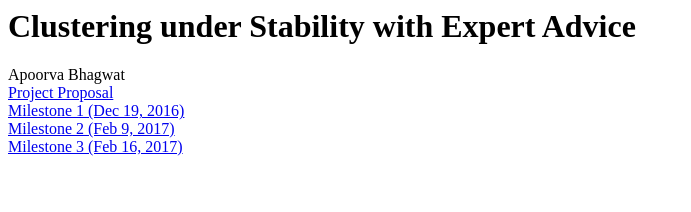
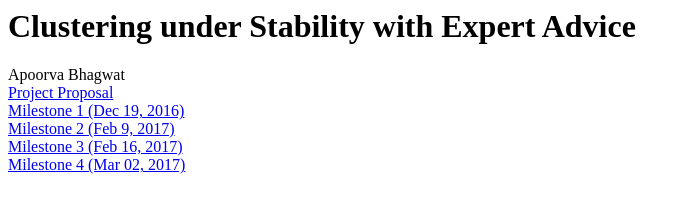
Before and after one commit to abhagwat/abhagwat.github.io, a plain HTML site: page index.html in a window 1280 px wide. Shown: the whole page, without its empty margins (0-691 px from the left). Drawn offline with Linux system fonts and the light colour scheme.

Commit message:
Adding March 02 milestone

```diff
--- a/index.html
+++ b/index.html
@@ -12,5 +12,7 @@
         <br/>
         <a href="feb16milestone.pdf">Milestone 3 (Feb 16, 2017)</a>
         <br/>
+        <a href="mar02milestone.pdf">Milestone 4 (Mar 02, 2017)</a>
+        <br/>
     </body>
 </html>
```
Also changed, not shown: 1 other file.
